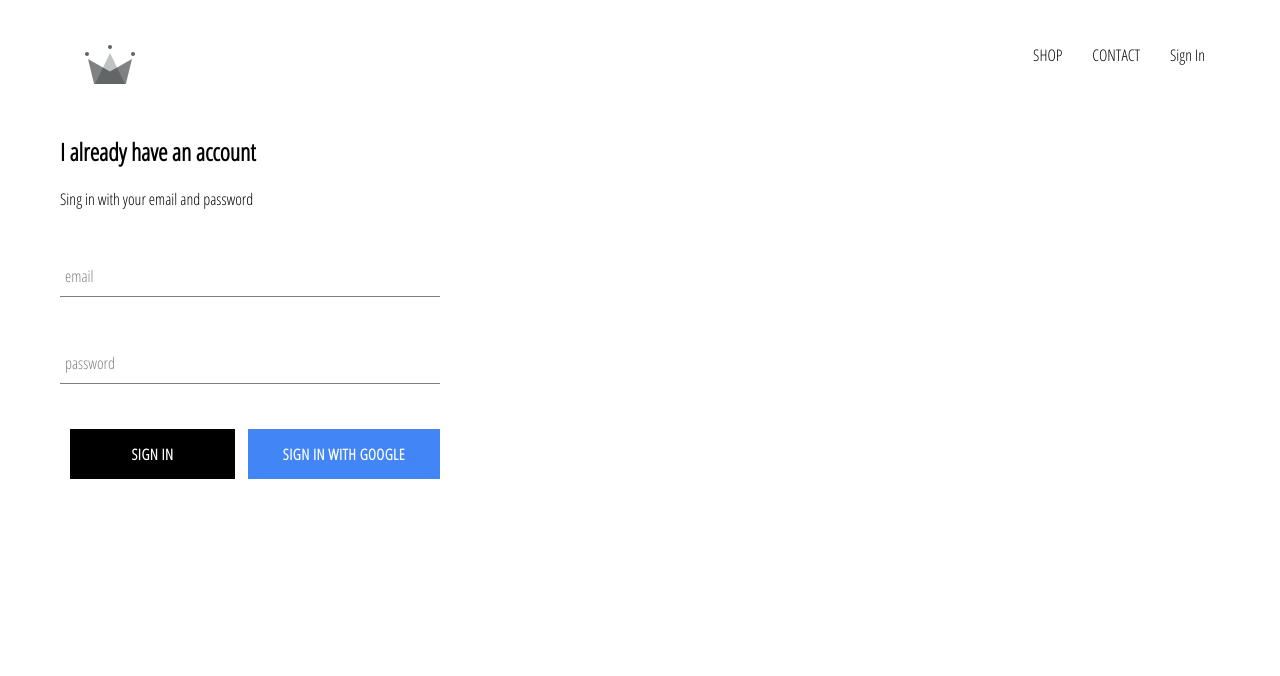
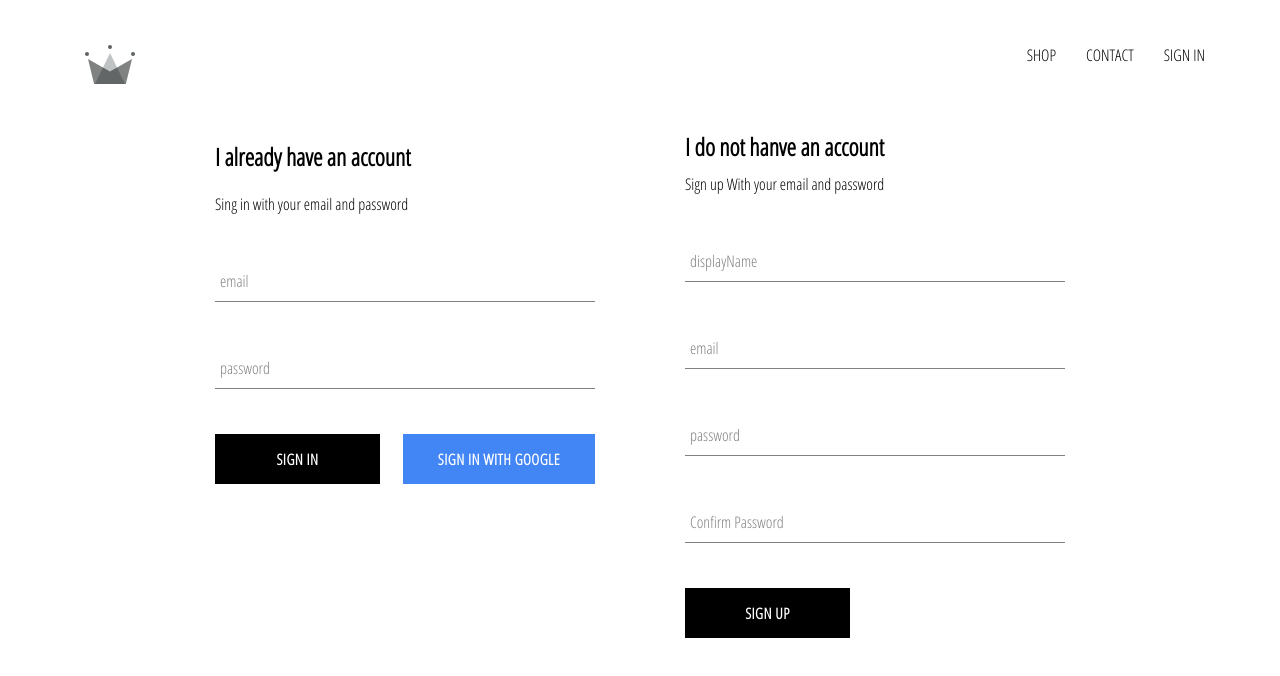
Before and after one commit to nejahneji/e-commerce, a React (Create React App) app: page /signin in a window 1280 px wide. Shown: the top 676 px of the page. Built offline with nearby package versions, Linux system fonts and the light colour scheme; no server answers.

Commit message:
implement firebase utils to store authenticated users into our firestore database

```diff
--- a/src/App.js
+++ b/src/App.js
@@ -4,7 +4,7 @@
 import ShopPage from "./pages/shop/shop.component";
 import Header from "./components/header/header.component";
 import SignInAndSignUpComponent from "./pages/sign-in-and-sign-up/sign-in-and-sign-up.component";
-import { auth } from './firebase/firebase.utils'
+import { auth , createUserProfileDocument} from './firebase/firebase.utils'
 import React from "react";
 
 
@@ -21,9 +21,24 @@
 
 
   componentDidMount() {
-    this.onSubscribeFromAuth = auth.onAuthStateChanged(user=> {
-      this.setState({currentUser :user}) ;
-      console.log(user) ;
+    this.onSubscribeFromAuth = auth.onAuthStateChanged(async userAuth=> {
+      if (userAuth) {
+         const userRef = await createUserProfileDocument(userAuth);
+        userRef.onSnapshot(snapShot  => {
+          this.setState({
+            currentUser :{
+              id : snapShot.id ,
+              ...snapShot.data()
+            }
+          },()=>{
+            console.log(this.state)
+          })
+        })
+      }
+      else {
+        this.setState({ currentUser :userAuth } )
+      }
+
     })
   }
 
--- a/src/components/custom-button/custom-button.styles.scss
+++ b/src/components/custom-button/custom-button.styles.scss
@@ -12,7 +12,7 @@
     font-family: 'Open Sans Condensed';
     font-weight: bolder;
     border: none;
-    margin-left: 10px;
+
     cursor: pointer;
 
     &:hover {
--- a/src/components/header/header.component.jsx
+++ b/src/components/header/header.component.jsx
@@ -21,11 +21,15 @@
       <Link className="option" to="/shop">
         CONTACT
       </Link>
-      {
-        currentUser ?
-        <div className="option" onClick={()=> auth.signOut()}>Sign Out</div>
-        : <Link className="option" to='/signin' >Sign In</Link>
-      }
+      {currentUser ? (
+        <div className='option' onClick={() => auth.signOut()}>
+          SIGN OUT
+        </div>
+      ) : (
+        <Link className='option' to='/signin'>
+          SIGN IN
+        </Link>
+      )}
     </div>
   </div>
 );
--- a/src/components/header/header.styles.scss
+++ b/src/components/header/header.styles.scss
@@ -24,9 +24,10 @@
         padding: 10px 15px;
         cursor: pointer;
         &:hover {
-          color: blue;
+          color: grey;
           font-size: large;
           transition: 600ms;
+          transform: translateY(-10px);
         }
       }
     }
--- /dev/null
+++ b/src/components/sign-up/sign-up.styles.scss
@@ -0,0 +1,8 @@
+.sign-up {
+    display: flex;
+    flex-direction: column;
+    width: 380px;
+    .title{
+        margin: 10px 0;
+    }
+}
--- /dev/null
+++ b/src/components/sign-up/suign-up.component.jsx
@@ -0,0 +1,92 @@
+import React from "react";
+import { auth, createUserProfileDocument } from "../../firebase/firebase.utils";
+import CustomButton from "../custom-button/custom-button.component";
+import FormInput from "../form-input/form-input.component";
+import "./sign-up.styles.scss";
+
+class SignUp extends React.Component {
+  constructor() {
+    super();
+
+    this.state = {
+      displayName: "",
+      email: "",
+      password: "",
+      confirmPassword: "",
+    };
+  }
+  handleSubmit = async (event) => {
+    event.preventDefault();
+    const { displayName, email, password, confirmPassword } = this.state;
+    if (password !== confirmPassword) {
+      alert("passwords don't confirm");
+      return;
+    }
+    try {
+      const { user } = await auth.createUserWithEmailAndPassword(
+        email,
+        password
+      );
+      await createUserProfileDocument(user, { displayName });
+      this.setState({
+        displayName: "",
+        email: "",
+        password: "",
+        confirmPassword: "",
+      });
+    } catch (error) {
+      console.error(error);
+    }
+  };
+  handleChange = event => {
+       const {name ,value} = event.target ;
+       this.setState({[name] : value})
+  }
+
+  render() {
+    const { displayName, email, password, confirmPassword } = this.state;
+    return (
+      <div className="sign-up">
+        <h2 className="title">I do not hanve an account</h2>
+        <span>Sign up With your email and password </span>
+        <form className="form-input" onSubmit={this.handleSubmit}>
+          <FormInput
+            type="text"
+            name="displayName"
+            value={displayName}
+            onChange={this.handleChange}
+            label="displayName"
+            required
+          />
+          <FormInput
+            type="email"
+            name="email"
+            value={email}
+            onChange={this.handleChange}
+            label="email"
+            required
+          />
+          <FormInput
+            type="password"
+            name="password"
+            value={password}
+            onChange={this.handleChange}
+            label="password"
+            required
+          />
+          <FormInput
+            type="password"
+            name="confirmPassword"
+            value={confirmPassword}
+            onChange={this.handleChange}
+            label="Confirm Password"
+            required
+          />
+          <CustomButton type="sumbit">SIGN UP</CustomButton>
+        </form>
+      </div>
+    );
+  }
+}
+
+export default SignUp;
--- a/src/firebase/firebase.utils.js
+++ b/src/firebase/firebase.utils.js
@@ -13,6 +13,28 @@
     measurementId: "G-YHWXCBFYBD"
   };
 
+  export const createUserProfileDocument = async (userAuth , additionalData) => {
+      if(!userAuth) return ;
+      const userRef = firestore.doc(`users/${userAuth.uid}`) ;
+      const snapShot = await userRef.get()
+
+      if(!snapShot.exists){
+        const { displayName ,email } = userAuth ,
+         createdAt = new Date() ;
+        try {
+          await userRef.set({
+            displayName,
+            email ,
+            createdAt ,
+            ...additionalData
+          })
+        } catch (error) {
+          console.log('error creating user' , error.message)
+        }
+      }
+      return userRef ;
+  }
+
 
   firebase.initializeApp(config) ;
 
--- a/src/pages/sign-in-and-sign-up/sign-in-and-sign-up.component.jsx
+++ b/src/pages/sign-in-and-sign-up/sign-in-and-sign-up.component.jsx
@@ -1,4 +1,5 @@
 import React from 'react'
+import SignUp from '../../components/sign-up/suign-up.component'
 import SignIn from '../../components/signin/sign-in-component'
 import './sign-in-and-sign-up.styles.scss'
 
@@ -6,6 +7,7 @@
     return (
         <div className='sign-in-and-sign-up'>
             <SignIn/>
+            <SignUp/>
         </div>
     )
 }
--- a/src/pages/sign-in-and-sign-up/sign-in-and-sign-up.styles.scss
+++ b/src/pages/sign-in-and-sign-up/sign-in-and-sign-up.styles.scss
@@ -0,0 +1,6 @@
+.sign-in-and-sign-up{
+    display: flex;
+    width: 850px;
+    justify-content: space-between;
+    margin: 30px auto;
+}
```
